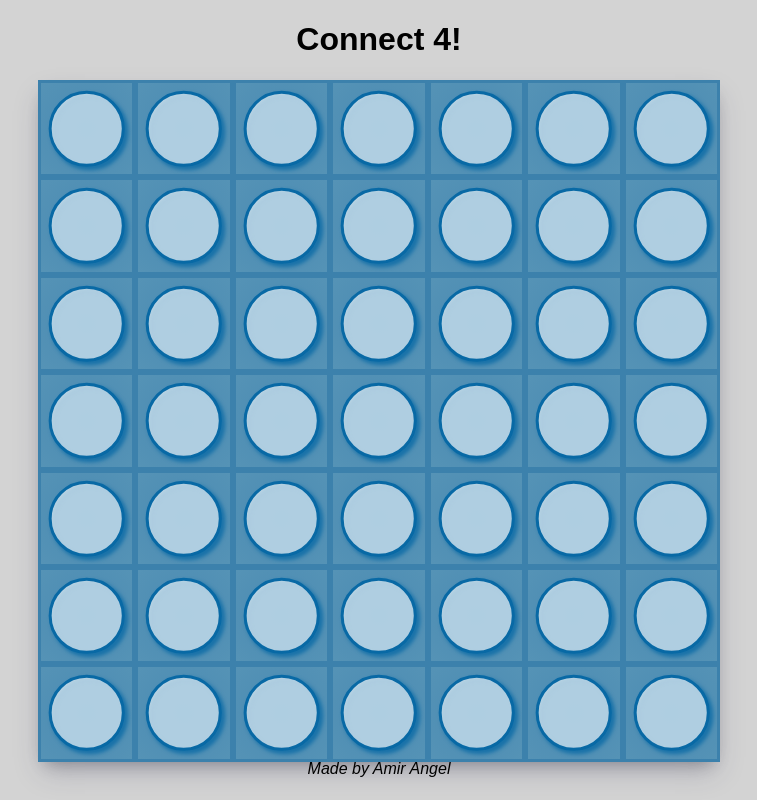
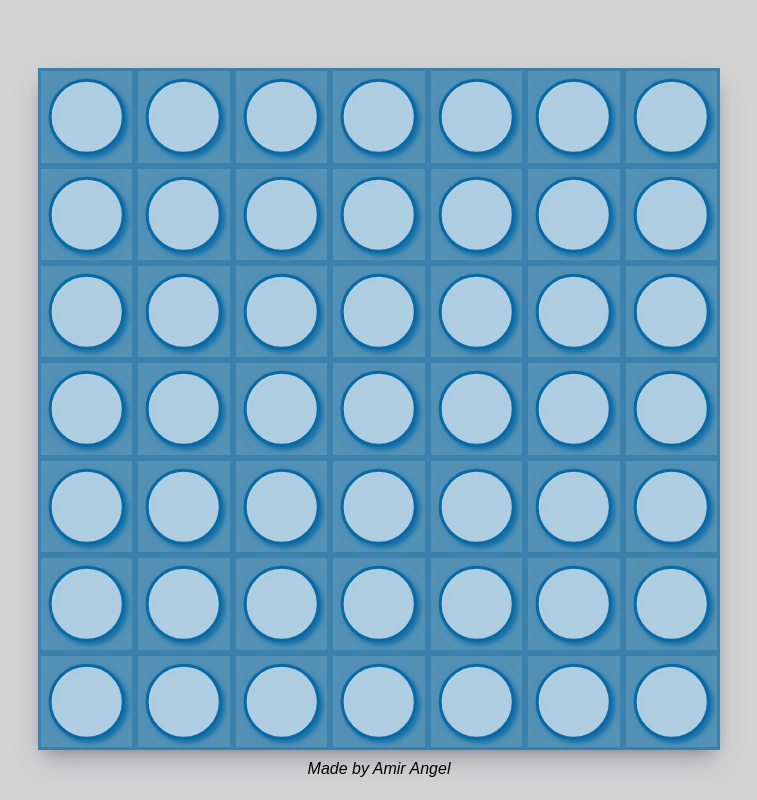
Before and after one commit to 17Amir17/Connect-4, a website with bundled scripts: page index.html in a window 1280 px wide. Both pictures are taken after a click on the button "Start!". Shown: the whole page, without its empty margins (261-1018 px from the left). Built offline with nearby package versions, Linux system fonts and the light colour scheme; a web font is replaced by a local one.

Commit message:
Style Changes

```diff
--- a/index.html
+++ b/index.html
@@ -10,7 +10,6 @@
     <title>Connect 4</title>
   </head>
   <body>
-    <h1>Connect 4!</h1>
     <div id="welcome">
       <h2>Welcome to connect 4</h2>
       <div class="board-input">
--- a/src/styles/board.css
+++ b/src/styles/board.css
@@ -1,5 +1,5 @@
 #board {
-  margin: 0;
+  margin: 10% 0 0 0;
   background-color: rgb(91, 149, 185);
   display: flex;
   flex-direction: column;
--- a/src/styles/styles.css
+++ b/src/styles/styles.css
@@ -18,10 +18,6 @@ body {
   background-color: lightgrey;
 }
 
-body > h1 {
-  font-size: xx-large;
-}
-
 footer {
   position: fixed;
   padding: 10px 10px 0px 10px;
```
